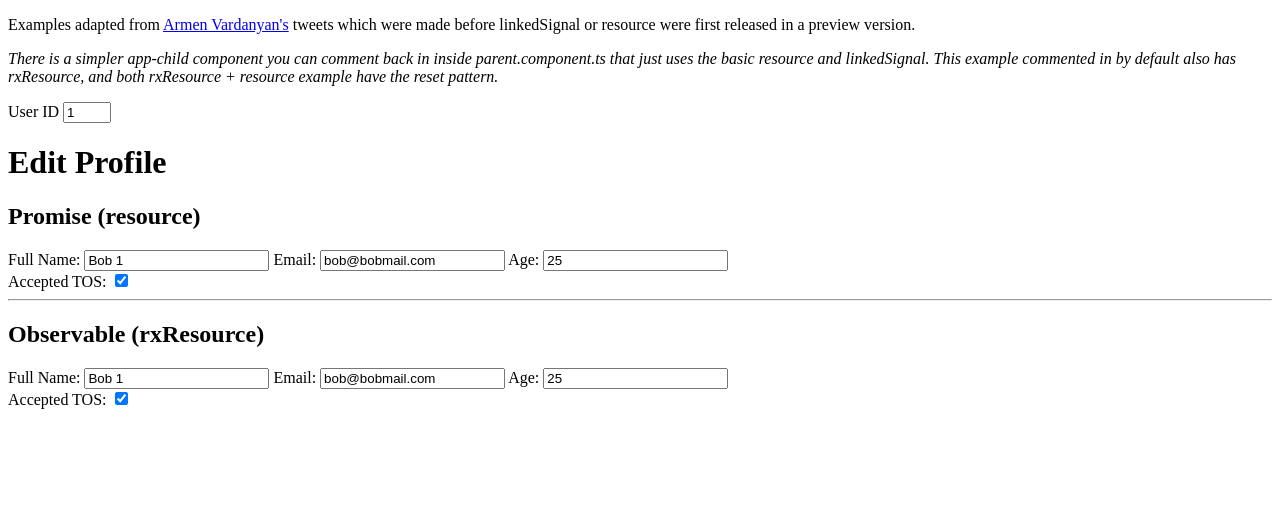
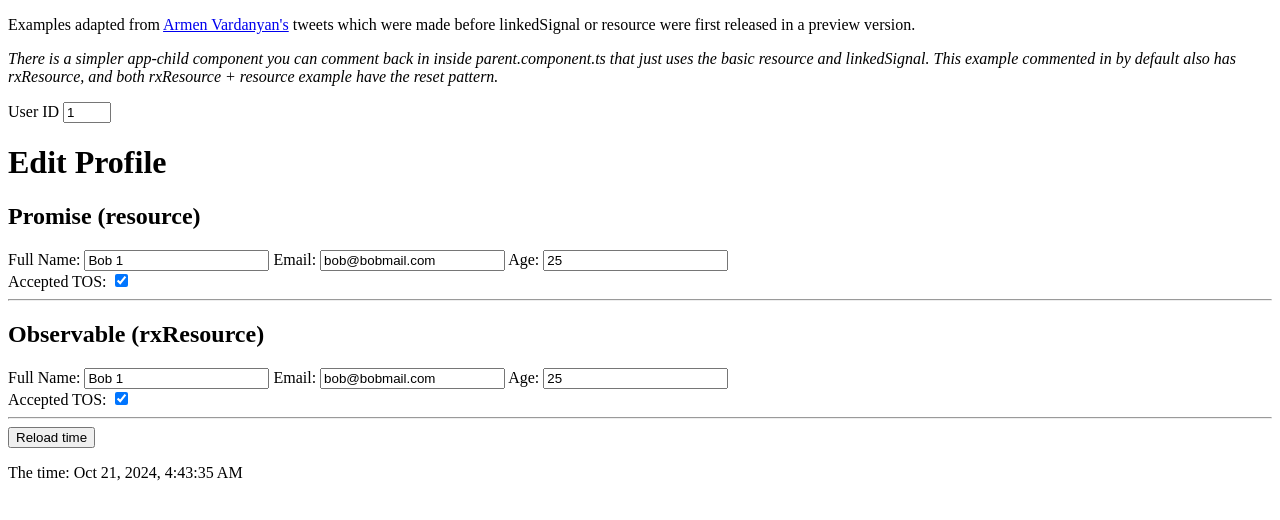
Before and after one commit to michael-small/linkedSignal-resource-playground, an Angular app: page / in a window 1280 px wide. Shown: the top 520 px of the page. Built offline with nearby package versions, Linux system fonts and the light colour scheme.

Commit message:
feat: pull in initial load and refresh example from a Stackblitz
https://stackblitz.com/edit/stackblitz-starters-kgsjij?file=src%2Fapp%2Fuser.service.ts

```diff
--- a/src/app/app.component.ts
+++ b/src/app/app.component.ts
@@ -1,12 +1,15 @@
 import { Component } from '@angular/core';
 import { ParentComponent } from './parent.component';
+import {ResourceReloadComponent} from './resource-reload.component';
 
 @Component({
   selector: 'app-root',
   standalone: true,
-  imports: [ParentComponent],
+  imports: [ParentComponent, ResourceReloadComponent],
   template: `
     <app-parent />
+    <hr />
+    <app-resource-reload />
   `,
 })
 export class AppComponent {}
--- /dev/null
+++ b/src/app/resource-reload.component.ts
@@ -0,0 +1,28 @@
+import {Component, inject, ResourceStatus} from '@angular/core';
+import {DatePipe, JsonPipe} from '@angular/common';
+import {UserService} from './user.service';
+import {rxResource} from '@angular/core/rxjs-interop';
+
+@Component({
+  selector: 'app-resource-reload',
+  standalone: true,
+  imports: [JsonPipe, DatePipe],
+  template: `
+    <button (click)="timeResource.reload()">Reload time</button>
+    <p>The time: {{ timeResource.value() | json | date:'medium' }}</p>
+  `,
+})
+export class ResourceReloadComponent {
+  userService = inject(UserService);
+
+  // See "Refresh and Manual Loading" https://www.angulararchitects.io/en/blog/asynchronous-resources-with-angulars-new-resource-api/ for promise version I borrowed this from
+  timeResource = rxResource({
+    // no request observable === no automatic subsequent loading
+    loader: (param) => {
+      // The default status
+      return param.previous.status === ResourceStatus.Idle
+        ? this.userService.getStaticObservable()
+        : this.userService.getStaticObservable();
+    },
+  });
+}
--- a/src/app/user.service.ts
+++ b/src/app/user.service.ts
@@ -48,4 +48,8 @@ export class UserService {
     }
     return of(user);
   }
+
+  getStaticObservable() {
+    return of(Date.now());
+  }
 }
```
